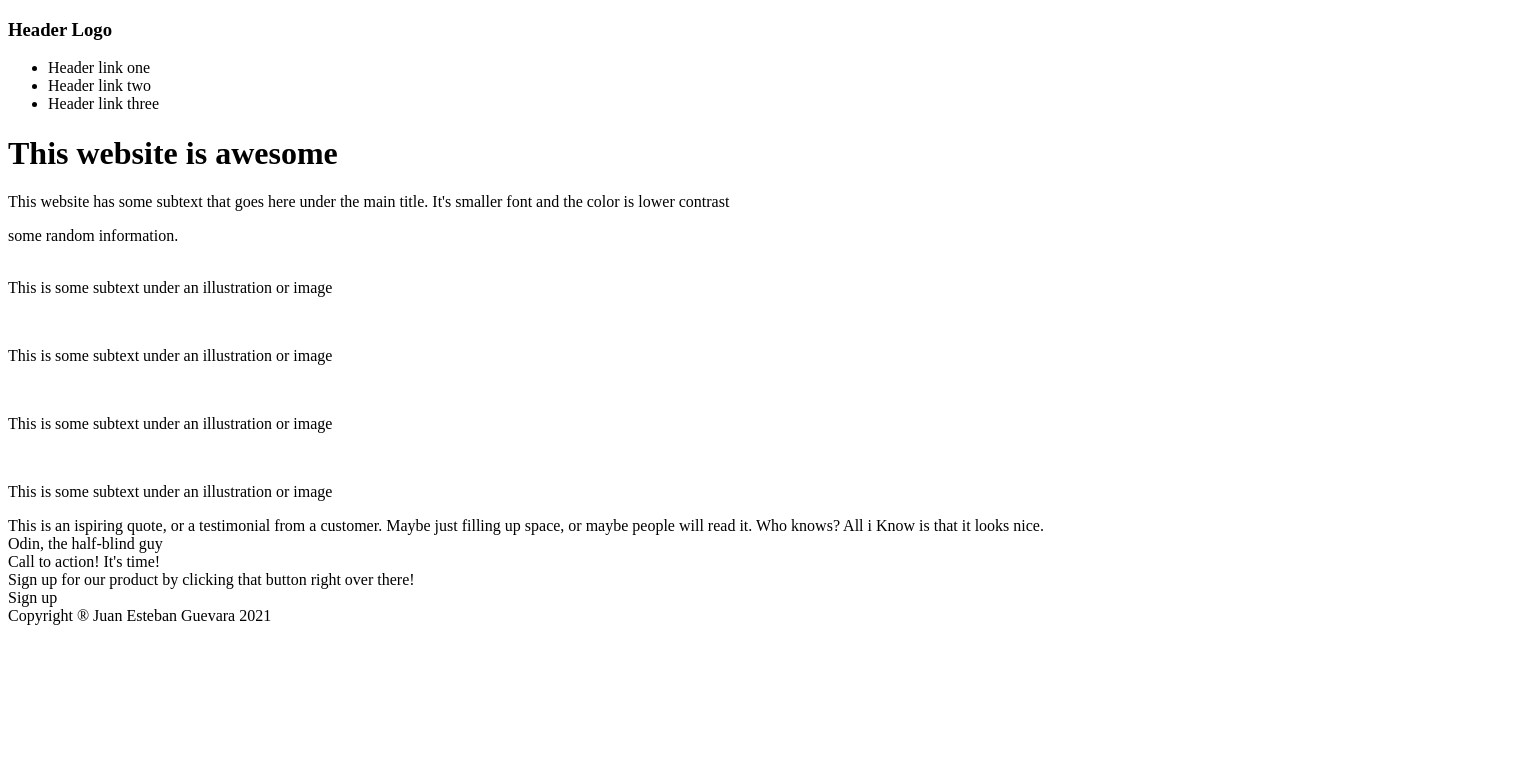
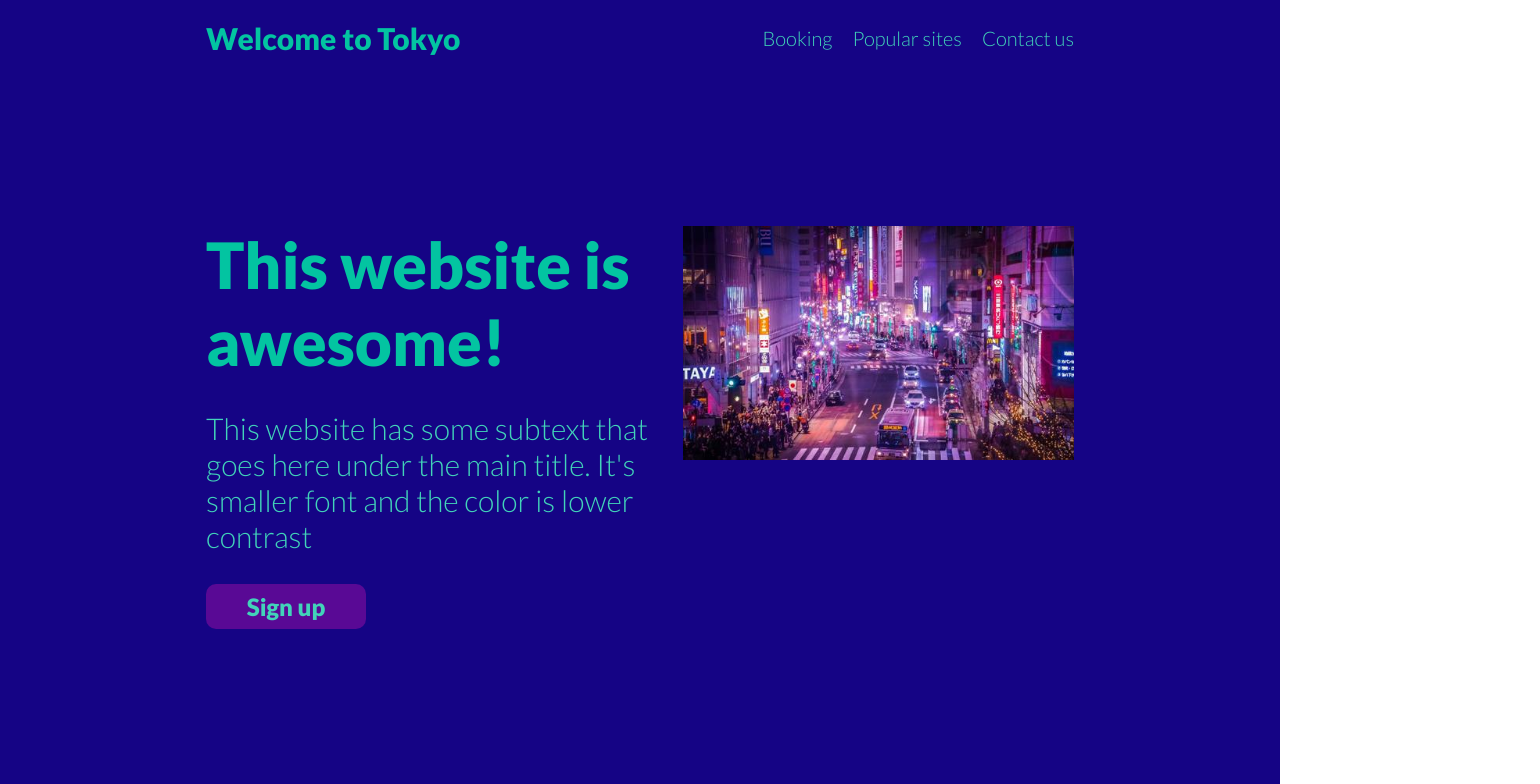
Before and after one commit to J-Guevara12/landing-page, a website: page index.html in a window 1280 px wide. Shown: the top 784 px of the page, 1540 px wide, since content can reach past the window. Drawn offline with Linux system fonts and the light colour scheme.

Commit message:
Added CSS Styling

```diff
--- a/index.html
+++ b/index.html
@@ -10,52 +10,56 @@
 <body>
 	<div class="header">
 		<div class="navbar">
-			<h3>Header Logo</h3>
-			<ul>
-				<li>Header link one</li>
-				<li>Header link two</li>
-				<li>Header link three</li>
+			<div class="header-logo">Welcome to Tokyo</div>
+			<ul class='links'>
+				<li>Booking</li>
+				<li>Popular sites</li>
+				<li>Contact us</li>
 			</ul>
 		</div>
 		<div class="media">
 			<div class="description">
-				<h1>This website is awesome</h1>
-				<p>This website has some subtext that goes here under the main title. It's smaller font and
+				<div class="header-title">This website is awesome!</div>
+				<p class='subtext'>This website has some subtext that goes here under the main title. It's smaller font and
 					the color is lower contrast</p>
+				<div class="button">Sign up</div>
 			</div>
+			<img class="image" src="images/header-image.jpg" alt="Tokyo">
 		</div>
 	</div>
 	<div class="content">
 		<div class="information">
-			<div class="label">some random information.</div>
-			<div id="img1" class="images">
-				<img src="" alt="">
+			<div class="label">Some random information.</div>
+			<div class="gallery">
+				<div id="img1">
+					<img src="images/image-1.jpg" alt="Nujabes" class="images">
 					<p>This is some subtext under an illustration or image</p>
 				</div>
-			<div id="img2" class="images">
-				<img src="" alt="">
+				<div id="img2">
+					<img src="images/image-2.jpg" alt="Tokyo tower" class="images">
 					<p>This is some subtext under an illustration or image</p>
 				</div>
-			<div id="img3" class="images">
-				<img src="" alt="">
+				<div id="img3">
+					<img src="images/image-3.jpg" alt="Tourist in shibuya" class="images">
 					<p>This is some subtext under an illustration or image</p>
 				</div>
-			<div id="img4" class="images">
-				<img src="" alt="">
+				<div id="img4">
+					<img src="images/image-4.jpg" alt="Mount fuji" class="images">
 					<p>This is some subtext under an illustration or image</p>
+				</div>
 			</div>
 		</div>
 		<div class="quote">
 			<div class="words">This is an ispiring quote, or a testimonial from a customer. Maybe just filling up space,
 				or maybe people will read it. Who knows? All i Know is that it looks nice.</div>
-			<div class="author">Odin, the half-blind guy</div>
+			<div class="author">-Odin, the half-blind guy</div>
 		</div>
 		<div class="card">
 			<div class="card-body">
 				<div class="card-header">Call to action! It's time!</div>
 				<div class="card-content">Sign up for our product by clicking that button right over there!</div>
 			</div>
-			<div class="card-button">Sign up</div>
+			<div class="button">Sign up</div>
 		</div>
 	</div>
 	<div class="footer">
--- a/scss/style.scss
+++ b/scss/style.scss
@@ -1,3 +1,183 @@
-html{
+@import url('https://fonts.googleapis.com/css2?family=Lato:ital,wght@0,300;0,400;0,900;1,300&display=swap');
+
+*{
+	font-family: Lato, sans-serif;
+}
+
+body{
 	background-color: white;
+	margin:0;
+	padding:0;
+	display:flex;
+	flex-direction: column;
 }
+
+ul{
+	list-style:none;
+	padding-inline-start:0px;
+	margin:0px;
+	display: flex;
+}
+
+
+li{
+	margin: 0 0 0 20px;
+}
+
+.header,.footer{
+	background-color: #150485;
+	padding:20px;
+	display: flex;
+	flex-direction:column;
+	align-items:center;
+}
+
+.header-logo,.header-title{
+	color: #03C4A1;
+}
+
+.header-logo{
+	font-size:30px;
+	font-weight:bold;
+}
+
+.header-title{
+	font-size: 64px;
+	font-weight:900;
+}
+
+.links,.subtext{
+	color: #42D3B9;
+	font-weight: 300;
+	font-size:30px;
+}
+
+.links{
+	font-size: 20px;
+}
+
+.navbar,.media{
+	width: 70%;
+	display:flex;
+	justify-content: space-between;
+	align-items: center;
+	margin-bottom:170px;
+}
+
+.media{
+	align-items: flex-start;
+}
+
+.description{
+	width: 600px;
+}
+
+.image{
+	width: 45%;
+}
+
+.button{
+	width: 110px;
+	text-align:center;
+	border-radius: 10px;
+	background-color: #590995;
+	font-size:24px;
+	font-weight:bolder;
+	color: #42D3B9;
+	padding:8px 25px;
+}
+
+.content{
+	background-color: #C5C0E1;
+	flex:1;
+	display:flex;
+	flex-direction:column;
+	align-items:center;
+}
+
+.images{
+	border-radius: 20px;
+	width:200px;
+	height:300px;
+	object-fit: cover;
+}
+
+.gallery{
+	display:flex;
+	justify-content: space-around;
+}
+
+.label{
+	color: #590995;
+	padding: 100px 0px;
+	font-weight: bolder;
+	font-size:50px;
+	text-align:center;
+}
+
+.information{
+	width: 70%;
+	padding-bottom: 150px;
+}
+
+.gallery div{
+	width: 200px;
+	display:flex;
+	flex-direction:column;
+	align-items:center;
+	text-align: center;
+}
+
+.gallery p{
+	font-size: 24px;
+	color: #590995;
+}
+
+.quote{
+	background-color:#ACA8C5;
+	color:#590995;
+	font-size: 50px;
+	font-style: italic;
+	font-weight: 300;
+	padding: 150px 28%;
+}
+.author{
+	font-style: none;
+	font-weight:bold;
+	font-size:40px;
+	text-align:end;
+}
+.card{
+	width: 1800px;
+	border-radius: 30px;
+	display:flex;
+	justify-content: space-around;
+	align-items: center;
+	background-color: #590995;
+	margin: 200px 10%;
+	padding: 80px 0;
+}
+
+.card .button{
+	border: 3px #42D3B9 solid;
+}
+.card-header{
+	font-size: 35px;
+	font-weight:bold;
+	color: #03AC8D;
+	margin-bottom: 10px;
+}
+.card-content{
+	font-size: 30px;
+	font-weight: 200;
+	color: #42D3B9;
+}
+.footer{
+	height: 100px;
+	color: #42D3B9;
+	font-weight: 200;
+	font-size: 25px;
+	display: flex;
+	flex-direction: column;
+	justify-content: center;
+}
```
Also changed, not shown: images/header-image.jpg (added), images/image-1.jpg (added), images/image-2.jpg (added), images/image-3.jpg (added), images/image-4.jpg (added), styles/scss/style.css. Lines whose indentation alone changed are shown as unchanged.
